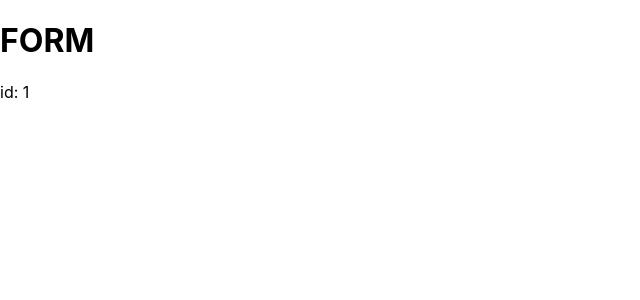
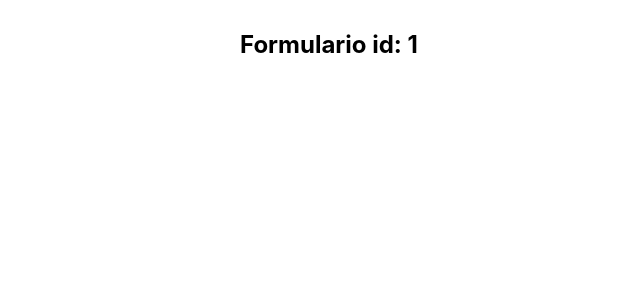
Before and after one commit to bernardo300/PoromotionLista, a React (Create React App) app in the folder web/: page /edit/1 in a window 1280 px wide. Shown: the top 300 px of the page, without its empty margins (0-640 px from the left). Built offline with nearby package versions, Linux system fonts and the light colour scheme.

Commit message:
PromotionForm

```diff
--- /dev/null
+++ b/web/src/components/promotion/form/PromotionForm.js
@@ -0,0 +1,11 @@
+import React from 'react'
+import {useParams} from 'react-router-dom'
+const PromotionForm = (props) => {
+  const {id} = useParams()
+return (
+  <div>
+    <h2>Formulario id: {id}</h2>
+  </div>
+)
+}
+export default PromotionForm
--- a/web/src/pages/promotion/form/Form.js
+++ b/web/src/pages/promotion/form/Form.js
@@ -1,12 +1,13 @@
 import React from 'react';
 import {useParams} from 'react-router-dom'
+import PromotionForm from 'components/promotion/form/PromotionForm'
+import UIContainer from 'components/UI/container/UIContainer'
 const PagesPromotionForm = () => {
   const {id} = useParams();
   return (
-    <div>
-      <h1>FORM</h1>
-      {id && <div>id: {id}</div>}
-    </div>
+    <UIContainer>
+      <PromotionForm id={id}/>
+    </UIContainer>
   )
 }
 export default PagesPromotionForm;
```
